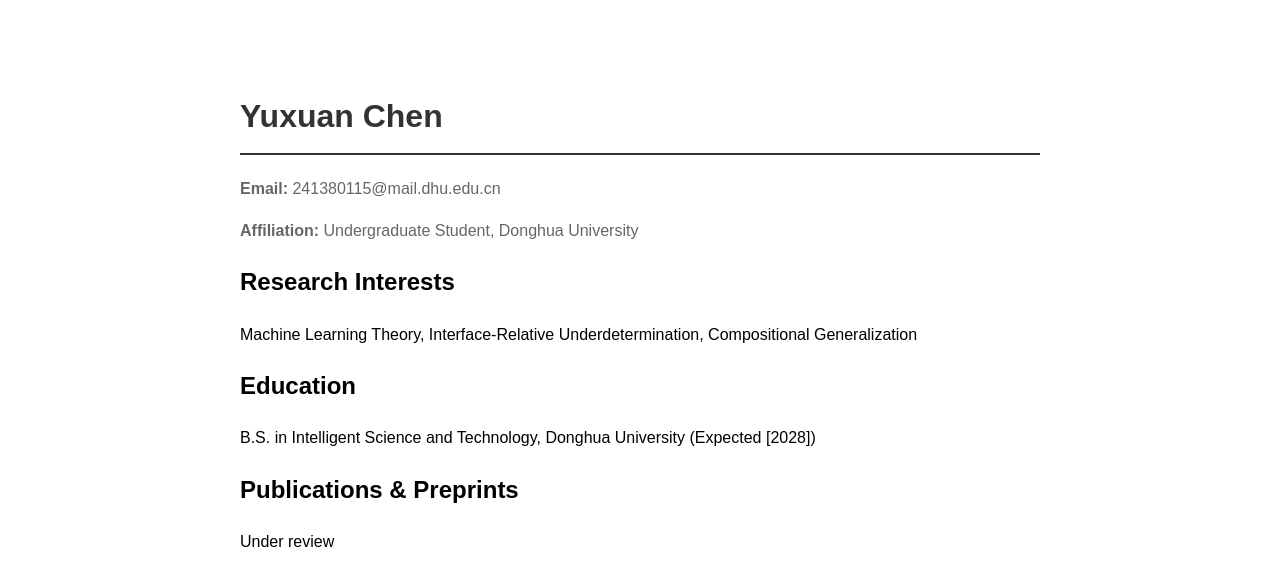
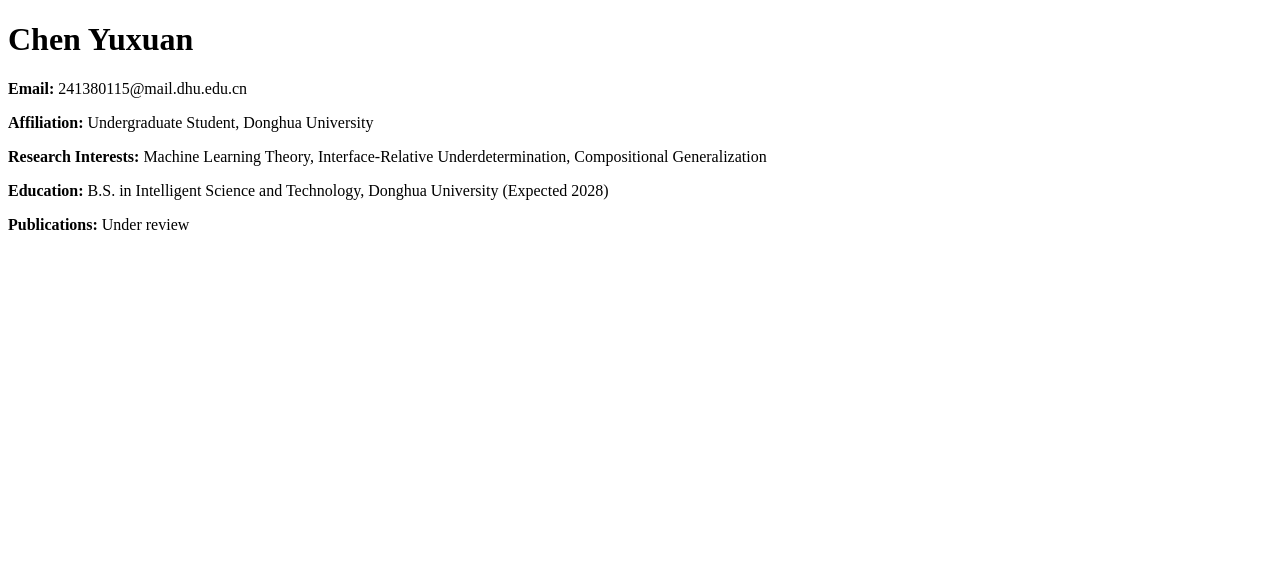
Before and after one commit to chenchenbai222/chenchenbai222.github.io, a plain HTML site: page index.html in a window 1280 px wide. Drawn offline with Linux system fonts and the light colour scheme.

Commit message:
Revise index.html with updated personal details
Updated the HTML structure and content to reflect personal information.

```diff
--- a/index.html
+++ b/index.html
@@ -1,44 +1,15 @@
 <!DOCTYPE html>
-<html lang="en">
+<html>
 <head>
     <meta charset="UTF-8">
-    <meta name="viewport" content="width=device-width, initial-scale=1.0">
-    <title>Your Name - Research</title>
-    <style>
-        body {
-            font-family: Arial, sans-serif;
-            max-width: 800px;
-            margin: 50px auto;
-            padding: 20px;
-            line-height: 1.6;
-        }
-        h1 {
-            color: #333;
-            border-bottom: 2px solid #333;
-            padding-bottom: 10px;
-        }
-        .contact {
-            color: #666;
-            margin: 20px 0;
-        }
-    </style>
+    <title>Chen Yuxuan</title>
 </head>
 <body>
-    <h1>Yuxuan Chen</h1>
-
-    <div class="contact">
-        <p><strong>Email:</strong> 241380115@mail.dhu.edu.cn</p>
-        <p><strong>Affiliation:</strong> Undergraduate Student, Donghua University</p>
-    </div>
-
-    <h2>Research Interests</h2>
-    <p>Machine Learning Theory, Interface-Relative Underdetermination, Compositional Generalization</p>
-
-    <h2>Education</h2>
-    <p>B.S. in Intelligent Science and Technology, Donghua University (Expected [2028])</p>
-
-    <h2>Publications & Preprints</h2>
-    <p>Under review</p>
-
+    <h1>Chen Yuxuan</h1>
+    <p><strong>Email:</strong> 241380115@mail.dhu.edu.cn</p>
+    <p><strong>Affiliation:</strong> Undergraduate Student, Donghua University</p>
+    <p><strong>Research Interests:</strong> Machine Learning Theory, Interface-Relative Underdetermination, Compositional Generalization</p>
+    <p><strong>Education:</strong> B.S. in Intelligent Science and Technology, Donghua University (Expected 2028)</p>
+    <p><strong>Publications:</strong> Under review</p>
 </body>
 </html>
```
